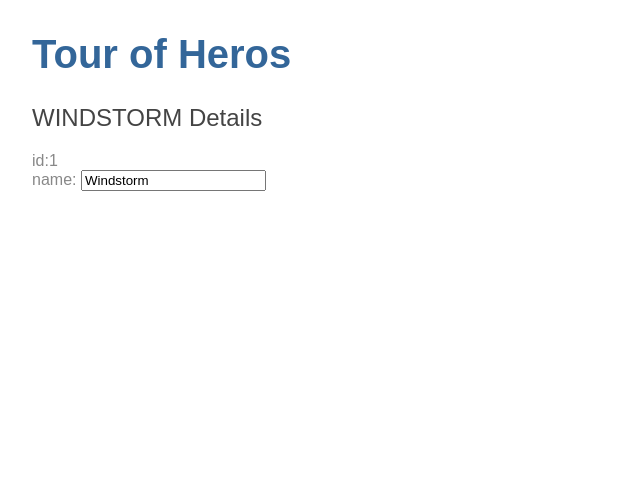
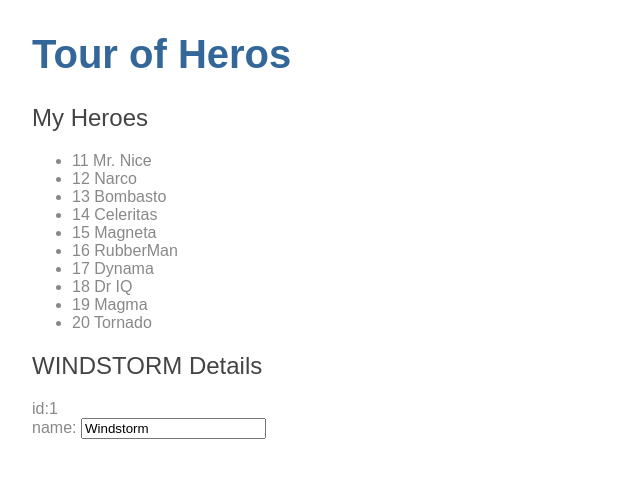
Before and after one commit to jaredeklin/angular-tutorial, an Angular app: page / in a window 1280 px wide. Shown: the top 478 px of the page, without its empty margins (0-640 px from the left). Built offline with nearby package versions, Linux system fonts and the light colour scheme.

Commit message:
Add *ngFor inline loop

```diff
--- a/src/app/heroes/heroes.component.html
+++ b/src/app/heroes/heroes.component.html
@@ -1,3 +1,10 @@
+<h2>My Heroes</h2>
+<ul class="heroes">
+  <li *ngFor="let hero of heroes">
+    <span class="badge">{{hero.id}}</span> {{hero.name}}
+  </li>
+</ul>
+
 <h2>{{hero.name | uppercase}} Details</h2>
 <div><span>id:</span>{{hero.id}}</div>
 <div>
--- a/src/app/heroes/heroes.component.ts
+++ b/src/app/heroes/heroes.component.ts
@@ -1,5 +1,6 @@
 import { Component, OnInit } from '@angular/core';
 import { Hero } from '../hero'
+import { HEROES } from '../mock-heroes'
 
 @Component({
   selector: 'app-heroes',
@@ -7,7 +8,7 @@
   styleUrls: ['./heroes.component.css']
 })
 export class HeroesComponent implements OnInit {
-
+  heroes = HEROES
   hero: Hero = {
     id: 1,
     name: "Windstorm"
```
